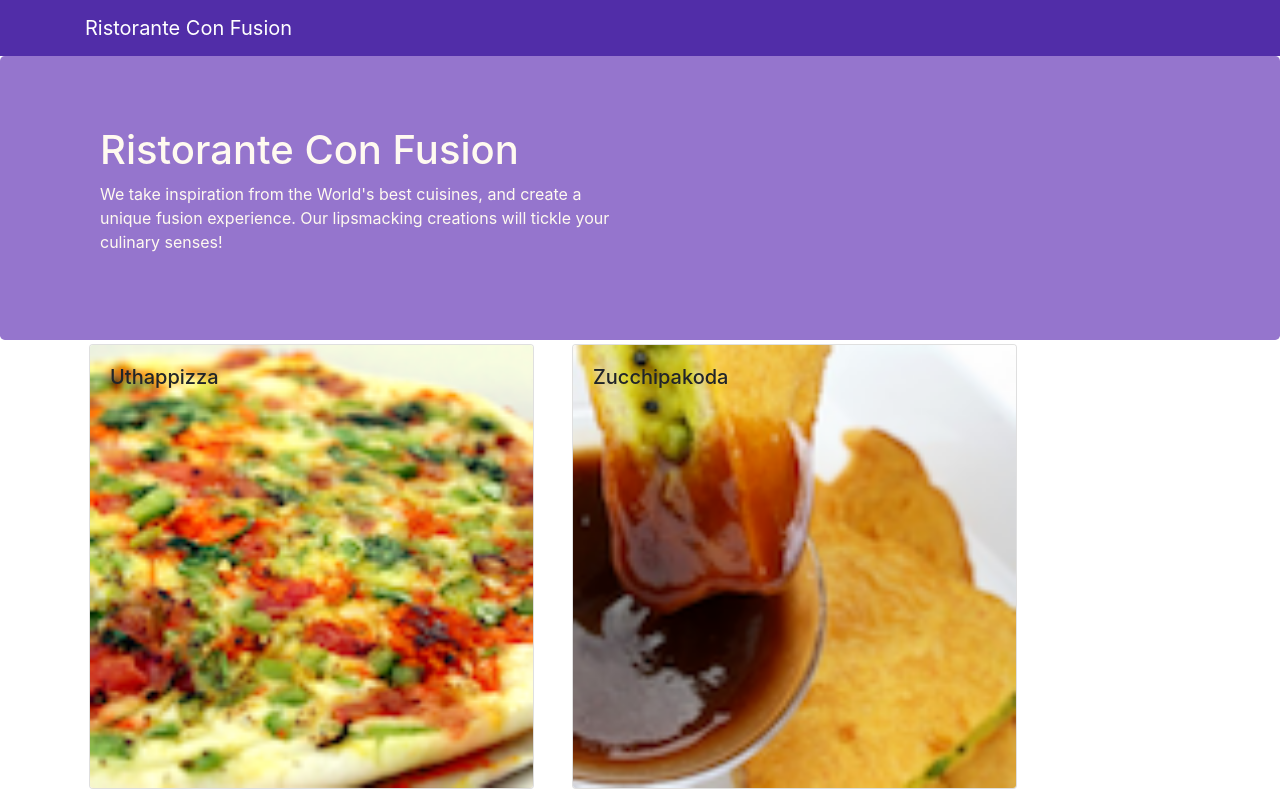
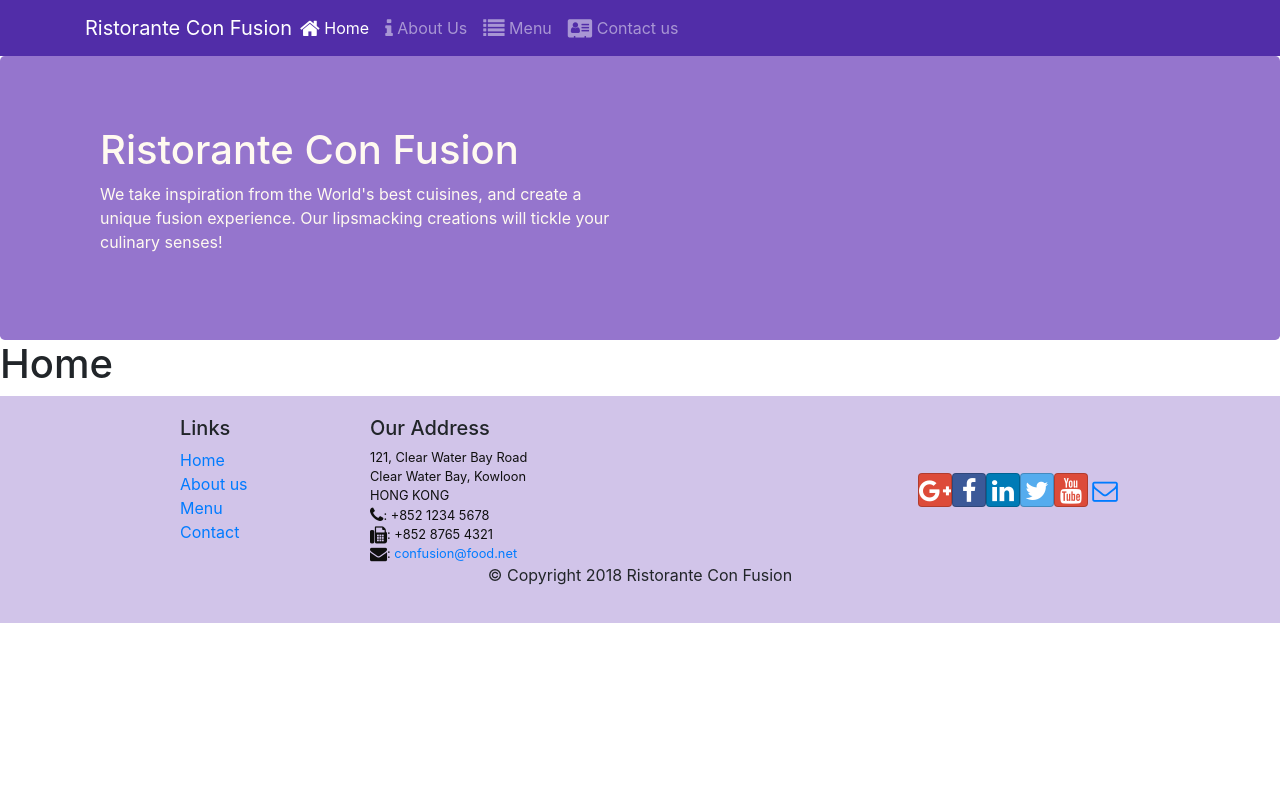
Before and after one commit to karkas119/confusion, a React (Create React App) app: page /home in a window 1280 px wide. Shown: the top 795 px of the page. Built offline with nearby package versions, Linux system fonts and the light colour scheme.

Commit message:
react router was added

```diff
--- a/package.json
+++ b/package.json
@@ -9,6 +9,7 @@
     "react": "^16.6.3",
     "react-dom": "^16.6.3",
     "react-popper": "0.9.2",
+    "react-router-dom": "4.2.2",
     "react-scripts": "2.1.1",
     "reactstrap": "5.0.0"
   },
--- a/src/App.js
+++ b/src/App.js
@@ -4,6 +4,11 @@
 import { DISHES } from './shared/dishes';
 import Header from "./components/HeaderComponent";
 import Footer from "./components/FooterComponent";
+import Home from "./components/HomeComponent";
+import { BrowserRouter} from 'react-router-dom';
+import DishDetailComponent from "./components/DishDetailComponent";
+import {Switch, Route, Redirect} from 'react-router-dom';
+
 
 
 class App extends Component {
@@ -17,12 +22,17 @@
 
     render() {
         return (
+            <BrowserRouter>
             <div>
-                <Header />
-                <Menu dishes={this.state.dishes} />
-                <Footer />
-
+                <Header/>
+                <Switch>
+                    <Route path='/home' component = { Home } />
+                    <Route exact path = '/menu' component = {() => <Menu dishes={this.state.dishes}/>} />
+                    <Redirect to = '/home'/>
+                </Switch>
+                <Footer/>
             </div>
+            </BrowserRouter>
         );
     }
 }
--- a/src/components/DishDetailComponent.js
+++ b/src/components/DishDetailComponent.js
@@ -7,8 +7,8 @@
         const COMMENTS = this.props.dishes.comments.map((comment) => {
                 return(
                     <div key={comment.id}>
-                                <p>{comment.comment}</p>
-                                <p>-- {comment.author}, {new Intl.DateTimeFormat('en-US', { year: 'numeric', month: 'short', day: '2-digit'}).format(new Date(Date.parse(comment.date)))}</p>
+                        <p>{comment.comment}</p>
+                        <p>-- {comment.author}, {new Intl.DateTimeFormat('en-US', { year: 'numeric', month: 'short', day: '2-digit'}).format(new Date(Date.parse(comment.date)))}</p>
                     </div>
                 )
             }
--- a/src/components/FooterComponent.js
+++ b/src/components/FooterComponent.js
@@ -1,4 +1,5 @@
 import React from 'react';
+import { Link } from 'react-router-dom';
 
 function Footer(props) {
     return(
@@ -8,10 +9,10 @@
                     <div className="col-4 offset-1 col-sm-2">
                         <h5>Links</h5>
                         <ul className="list-unstyled">
-                            <li><a href="#">Home</a></li>
-                            <li><a href="#">About</a></li>
-                            <li><a href="#">Menu</a></li>
-                            <li><a href="contactus.html">Contact</a></li>
+                            <li><Link to="/home">Home</Link></li>
+                            <li><Link to="/aboutus">About us</Link></li>
+                            <li><Link to="/menu">Menu</Link></li>
+                            <li><Link to="/contactus">Contact</Link></li>
                         </ul>
                     </div>
                     <div className="col-7 col-sm-5">
--- a/src/components/HeaderComponent.js
+++ b/src/components/HeaderComponent.js
@@ -1,13 +1,54 @@
 import React, { Component } from 'react';
-import { Navbar, NavbarBrand, Jumbotron } from 'reactstrap';
+import { Navbar, NavbarBrand, Nav, NavbarToggler, Collapse, NavItem, Jumbotron } from 'reactstrap';
+import { NavLink } from 'react-router-dom';
 
 class Header extends Component {
+
+    constructor(props){
+        super(props);
+        this.state = {
+            isNavOpen: false
+        };
+        this.toggleNav = this.toggleNav.bind(this);
+    }
+
+    toggleNav(){
+        this.setState({
+            isNavOpen: !this.state.isNavOpen
+        })
+    }
+
     render() {
         return(
             <React.Fragment>
-                <Navbar dark>
+                <Navbar dark expand = 'md'>
                     <div className='container'>
-                        <NavbarBrand href = '/'>Ristorante Con Fusion</NavbarBrand>
+                        <NavbarToggler onClick={this.toggleNav} />
+                        <NavbarBrand className='mr-auto' href = '/'>Ristorante Con Fusion</NavbarBrand>
+                        <Collapse isOpen = {this.state.isNavOpen} navbar>
+                        <Nav navbar>
+                            <NavItem>
+                                <NavLink className = 'nav-link' to = '/home'>
+                                    <span className='fa fa-home fa-lg'></span> Home
+                                </NavLink>
+                            </NavItem>
+                            <NavItem>
+                                <NavLink className = 'nav-link' to = '/aboutus'>
+                                    <span className='fa fa-info fa-lg'></span> About Us
+                                </NavLink>
+                            </NavItem>
+                            <NavItem>
+                                <NavLink className = 'nav-link' to = '/menu'>
+                                    <span className='fa fa-list fa-lg'></span> Menu
+                                </NavLink>
+                            </NavItem>
+                            <NavItem>
+                                <NavLink className = 'nav-link' to = '/contactus'>
+                                    <span className='fa fa-address-card fa-lg'></span> Contact us
+                                </NavLink>
+                            </NavItem>
+                        </Nav>
+                        </Collapse>
                     </div>
                 </Navbar>
                 <Jumbotron>
--- /dev/null
+++ b/src/components/HomeComponent.js
@@ -0,0 +1,12 @@
+import React from 'react';
+
+function Home() {
+    return (
+                    <div>
+                <h1>Home</h1>
+
+            </div>
+    );
+}
+
+export default Home;
```
Also changed, not shown: src/components/MainComponent.js (deleted, +0 -33 lines), src/components/MenuComponent.js (+5 -4 lines), 1 other file (tests, documents, lock files or other folders).
